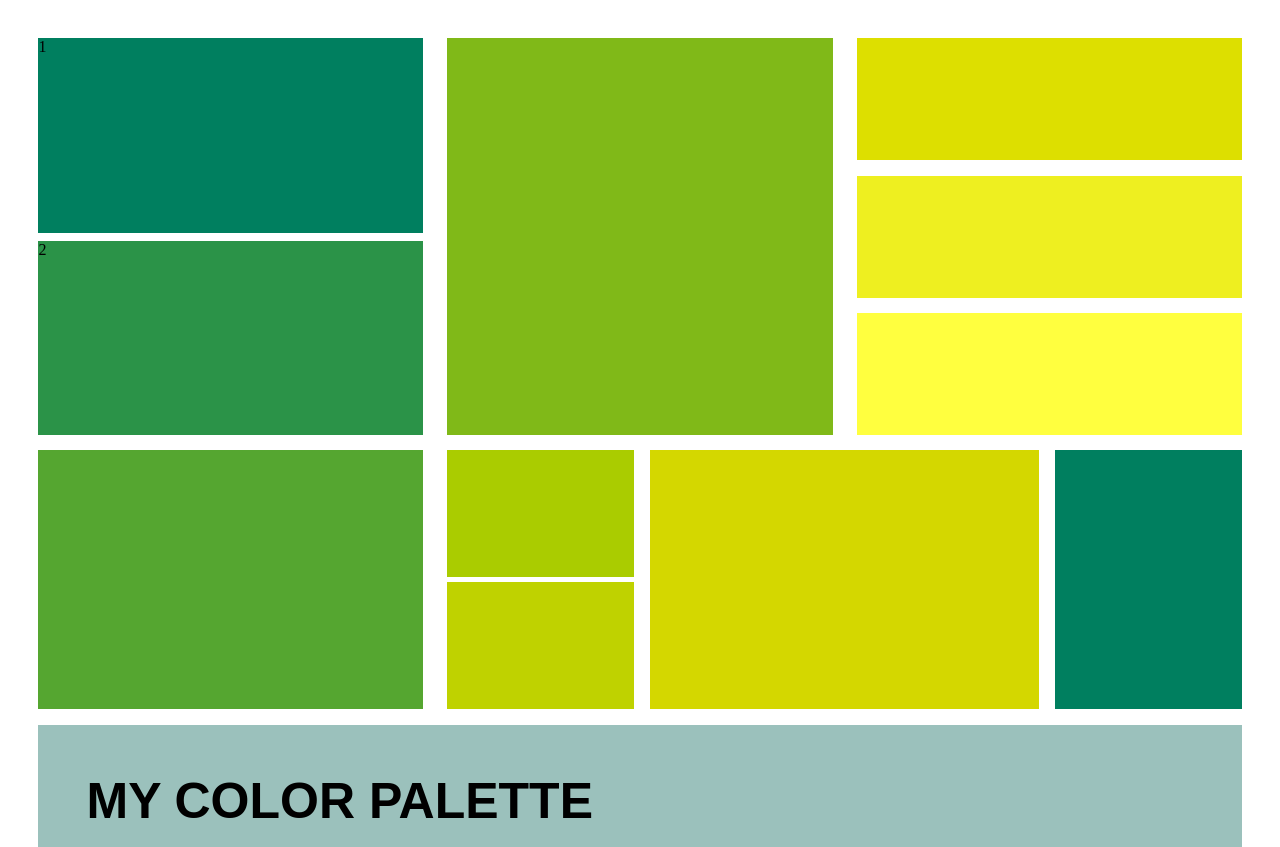
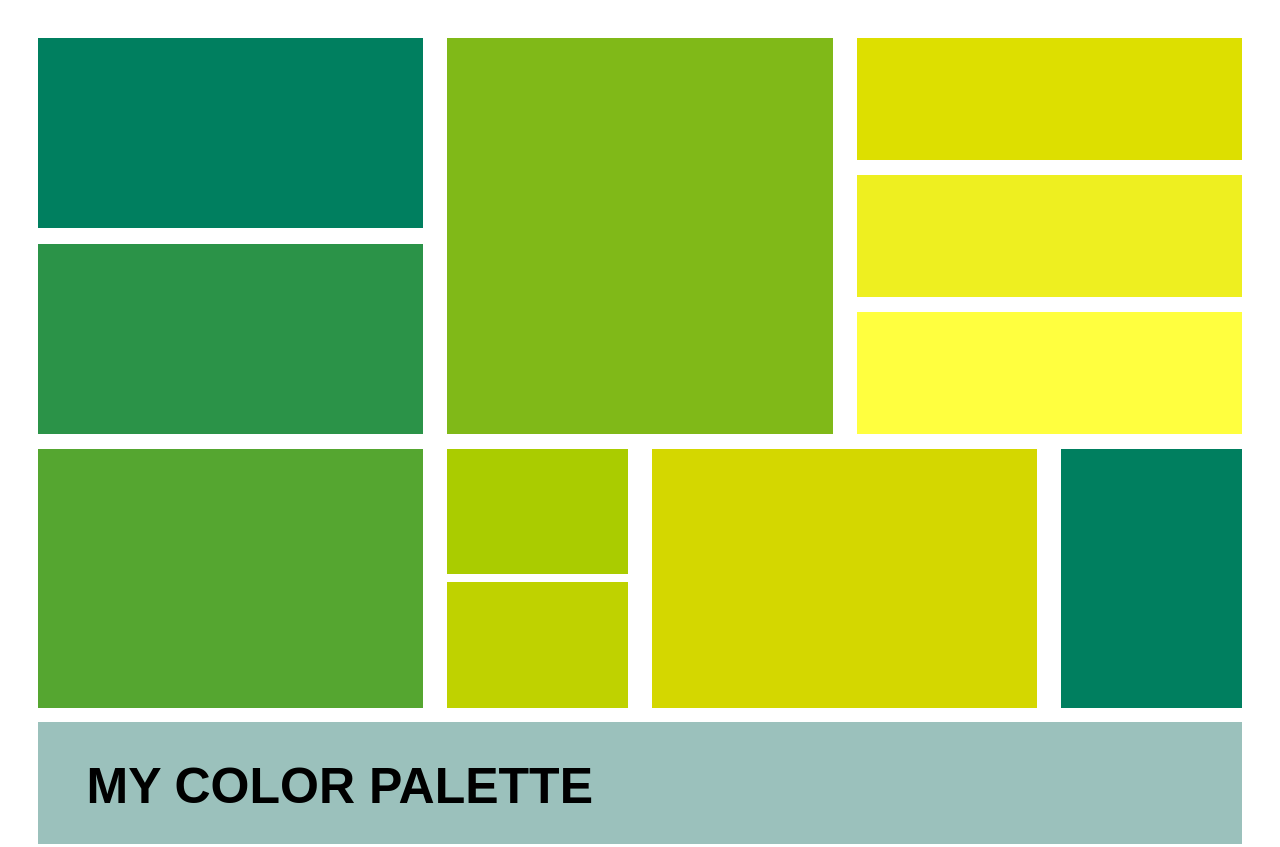
Before and after one commit to FBetulDemir/color_palette, a plain HTML site: page index.html in a window 1280 px wide. Drawn offline with Linux system fonts and the light colour scheme.

Commit message:
Added padding to the text in the last box and adjusted the grid gap for all

```diff
--- a/index.html
+++ b/index.html
@@ -10,8 +10,8 @@
 <body>
     <div class="container">
         <div class="item-1">
-            <p class="item-1__box1">1</p>
-            <p class="item-1__box2">2</p>
+            <p class="item-1__box1"></p>
+            <p class="item-1__box2"></p>
         </div>
         <div class="item-2"></div>
         <div class="item-3"></div>
--- a/styles/index.css
+++ b/styles/index.css
@@ -13,7 +13,7 @@
 .item-1{
     display: grid;
     grid-template-rows: 1fr 1fr;
-    grid-gap: 2%;
+    grid-gap: 4%;
     grid-column: 1/2;
     grid-row: 1/4;
 }
@@ -58,7 +58,7 @@
     grid-template-rows: 1fr 1fr;
     grid-column: 2/4;
     grid-row: 4/6;
-    grid-gap: 2%;
+    grid-gap: 3%;
 }
 .item-7__box1{
     background-color: #AACC00;
@@ -87,5 +87,5 @@
     font-family: Arial, Helvetica, sans-serif;
     font-weight: bold;
     font-size: 50px;
-    padding: 4%;
+    padding: 3% 4%;
 }
```
